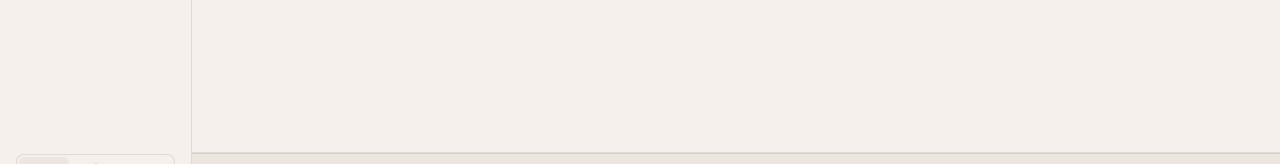
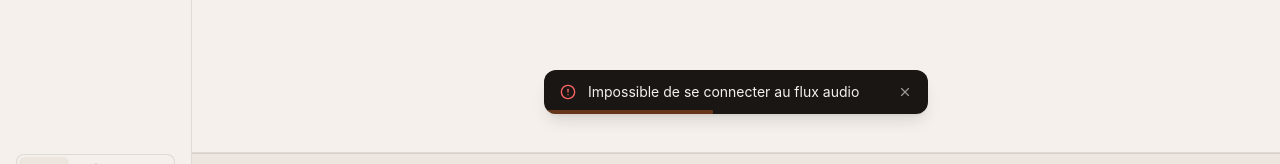
Before and after one commit to DorianBourcet/diapason, a React (Vite) app: page / in a window 1280 px wide. Both pictures are taken after a click on the button "24/7 Lofi Radio". Shown: the part 590-754 px from the top of the page. Built offline with nearby package versions, Linux system fonts and the light colour scheme; no server answers.

Commit message:
Add toast error notifications

```diff
--- a/src/App.tsx
+++ b/src/App.tsx
@@ -4,6 +4,7 @@ import { StationList } from './components/StationList'
 import { ThemeSelector } from './components/ThemeSelector'
 import { Player } from './components/Player'
 import { NowPlaying, NowPlayingProgress } from './components/NowPlaying'
+import { Toast } from './components/Toast'
 import { usePlayerStore } from './store/playerStore'
 
 export default function App() {
@@ -80,6 +81,8 @@ export default function App() {
         </footer>
       </main>
 
+      <Toast />
+
       {/* Mobile drawer — stations */}
       <>
         {/* Backdrop */}
--- a/src/components/AudioPlayer.tsx
+++ b/src/components/AudioPlayer.tsx
@@ -3,7 +3,8 @@ import { usePlayerStore } from '../store/playerStore'
 
 export function AudioPlayer() {
   const audioRef = useRef<HTMLAudioElement>(null)
-  const { currentStation, currentTrack, status, setStatus, volume, muted } = usePlayerStore()
+  const { currentStation, currentTrack, status, setStatus, setErrorMessage, volume, muted } =
+    usePlayerStore()
   const currentStreamUrl = currentStation?.streamUrl
 
   // Sync audio element events → store status
@@ -12,13 +13,32 @@ export function AudioPlayer() {
     if (!audio) return
 
     const onPlaying = () => setStatus('playing')
+    const onWaiting = () => setStatus('loading')
+    const onStalled = () => {
+      setStatus('stopped')
+      setErrorMessage('Connexion au flux audio perdue')
+    }
+    const onError = () => {
+      setStatus('stopped')
+      setErrorMessage('Impossible de se connecter au flux audio')
+    }
 
     audio.addEventListener('playing', onPlaying)
+    audio.addEventListener('waiting', onWaiting)
+    audio.addEventListener('stalled', onStalled)
+    audio.addEventListener('error', onError)
 
     return () => {
       audio.removeEventListener('playing', onPlaying)
+      audio.removeEventListener('waiting', onWaiting)
+      audio.removeEventListener('stalled', onStalled)
+      audio.removeEventListener('error', onError)
+      // Don't keep the connection alive
+      audio.pause()
+      audio.removeAttribute('src')
+      audio.load()
     }
-  }, [setStatus])
+  }, [setStatus, setErrorMessage])
 
   // Set audio source when current station changes
   useEffect(() => {
@@ -27,22 +47,29 @@ export function AudioPlayer() {
 
     let active = true
 
-    if (audio.src !== currentStreamUrl) {
-      audio.src = currentStreamUrl
-      audio.load()
-    }
     if (status === 'loading') {
-      audio.play().catch(() => {
-        if (active) setStatus('stopped')
+      if (audio.src !== currentStreamUrl || audio.paused) {
+        audio.src = currentStreamUrl
+        audio.load()
+      }
+      audio.play().catch((err) => {
+        if (!active) return
+        setStatus('stopped')
+        // AbortError is expected (src changed mid-play); NotAllowedError is autoplay policy
+        if (err.name !== 'AbortError' && err.name !== 'NotAllowedError') {
+          setErrorMessage('Impossible de se connecter au flux audio')
+        }
       })
     } else if (status === 'paused') {
+      audio.pause()
+    } else if (status === 'stopped') {
       audio.pause()
     }
 
     return () => {
       active = false
     }
-  }, [currentStreamUrl, setStatus, status])
+  }, [currentStreamUrl, setErrorMessage, setStatus, status])
 
   // Integrate with Media Session API
   useEffect(() => {
--- /dev/null
+++ b/src/components/Toast.tsx
@@ -0,0 +1,86 @@
+import { useEffect, useState } from 'react'
+import { AlertCircle, X } from 'lucide-react'
+import { usePlayerStore } from '../store/playerStore'
+
+const DURATION = 5000
+
+export function Toast() {
+  const errorMessage = usePlayerStore((s) => s.errorMessage)
+  const setErrorMessage = usePlayerStore((s) => s.setErrorMessage)
+  const [paused, setPaused] = useState(false)
+
+  useEffect(() => {
+    if (!errorMessage) return
+
+    setPaused(false)
+    let remaining = DURATION
+    let startedAt = Date.now()
+    let timerId: ReturnType<typeof setTimeout> | null = null
+
+    const schedule = () => {
+      timerId = setTimeout(() => setErrorMessage(null), remaining)
+      startedAt = Date.now()
+    }
+
+    const pause = () => {
+      if (timerId !== null) {
+        clearTimeout(timerId)
+        timerId = null
+        remaining -= Date.now() - startedAt
+      }
+    }
+
+    const handleVisibilityChange = () => {
+      if (document.hidden) {
+        pause()
+        setPaused(true)
+      } else {
+        schedule()
+        setPaused(false)
+      }
+    }
+
+    document.addEventListener('visibilitychange', handleVisibilityChange)
+    schedule()
+
+    return () => {
+      if (timerId !== null) clearTimeout(timerId)
+      document.removeEventListener('visibilitychange', handleVisibilityChange)
+    }
+  }, [errorMessage, setErrorMessage])
+
+  return (
+    <div
+      className={`fixed bottom-24 left-0 md:left-48 right-0 flex justify-center z-50 px-4 transition-all duration-300 ${
+        errorMessage
+          ? 'opacity-100 translate-y-0 pointer-events-auto'
+          : 'opacity-0 translate-y-2 pointer-events-none'
+      }`}
+      role="alert"
+      aria-live="assertive"
+    >
+      <div className="relative overflow-hidden flex items-center gap-3 bg-text text-bg px-4 py-3 rounded-xl shadow-lg text-sm max-w-sm w-full">
+        <AlertCircle size={16} className="shrink-0 text-red-400" />
+        <span className="flex-1">{errorMessage}</span>
+        <button
+          onClick={() => setErrorMessage(null)}
+          aria-label="Fermer"
+          className="shrink-0 opacity-60 hover:opacity-100 transition-opacity cursor-pointer"
+        >
+          <X size={14} />
+        </button>
+        <div
+          key={errorMessage}
+          className="absolute bottom-0 left-0 right-0 h-1 bg-accent opacity-60 origin-left"
+          style={{
+            animationName: 'toast-progress',
+            animationDuration: `${DURATION}ms`,
+            animationTimingFunction: 'linear',
+            animationFillMode: 'forwards',
+            animationPlayState: paused ? 'paused' : 'running',
+          }}
+        />
+      </div>
+    </div>
+  )
+}
--- a/src/index.css
+++ b/src/index.css
@@ -21,3 +21,8 @@
   --color-accent: #c97a5e;
   --color-accent-muted: #c97a5e26;
 }
+
+@keyframes toast-progress {
+  from { transform: scaleX(1); }
+  to   { transform: scaleX(0); }
+}
--- a/src/store/playerStore.ts
+++ b/src/store/playerStore.ts
@@ -16,9 +16,14 @@ interface PlayerActions {
   setCachedMetadata: (stationId: string, track: TrackMetadata) => void
   clearCachedMetadata: (stationId?: string) => void
   setTheme: (theme: Theme) => void
+  setErrorMessage: (msg: string | null) => void
 }
 
-type PlayerStore = PlayerState & { muted: boolean; previousVolume: number } & PlayerActions
+type PlayerStore = PlayerState & {
+  muted: boolean
+  previousVolume: number
+  errorMessage: string | null
+} & PlayerActions
 
 export const usePlayerStore = create<PlayerStore>()(
   persist(
@@ -30,6 +35,7 @@ export const usePlayerStore = create<PlayerStore>()(
       muted: false,
       previousVolume: 50,
       theme: 'system' as Theme,
+      errorMessage: null,
 
       setCurrentStation: (station) => set({ currentStation: station }),
       setCurrentTrack: (track) => set({ currentTrack: track }),
@@ -46,6 +52,7 @@ export const usePlayerStore = create<PlayerStore>()(
       },
 
       setTheme: (theme: Theme) => set({ theme }),
+      setErrorMessage: (msg) => set({ errorMessage: msg }),
 
       selectStation: (station: Station) => {
         if (get().status === 'playing' && station.id === get().currentStation?.id) return
```
